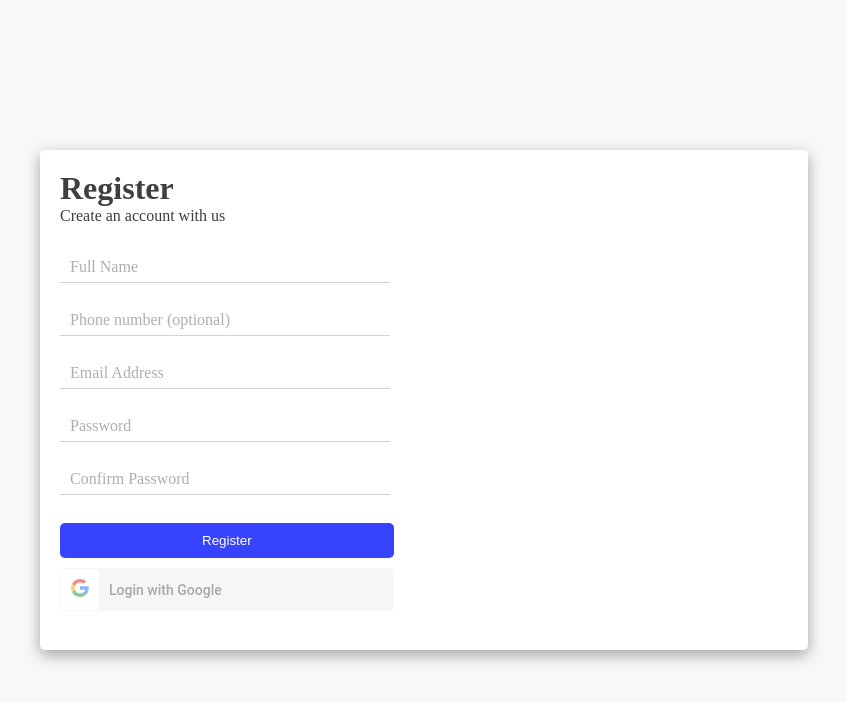
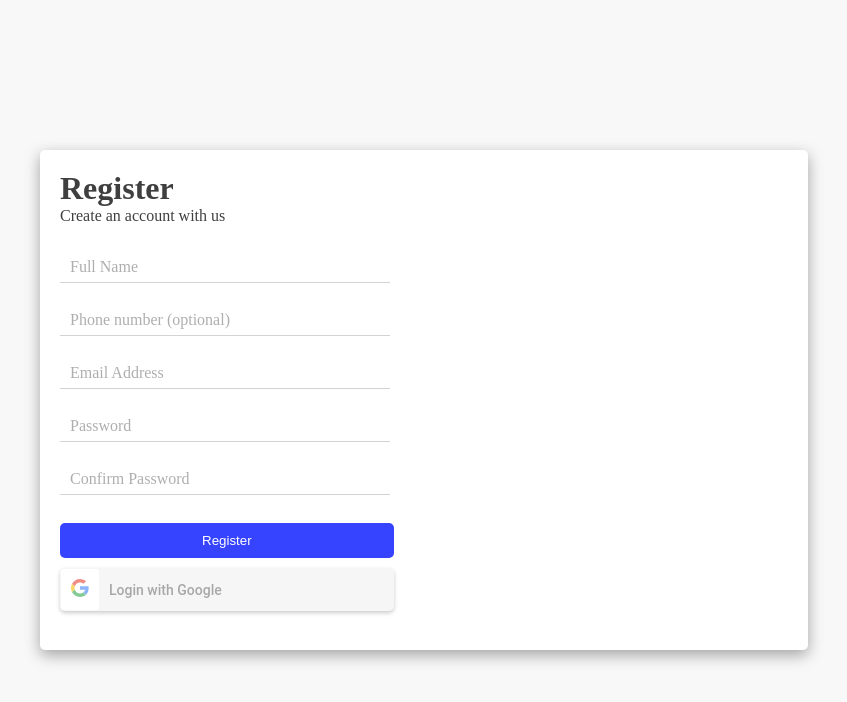
Before and after one commit to DennisRono/auth-sys, a React (Create React App) app: page / in a window 1280 px wide. Shown: the top 702 px of the page, without its empty margins (216-1063 px from the left). Built offline with nearby package versions, Linux system fonts and the light colour scheme.

Commit message:
ui-update

```diff
--- a/src/css/auth.css
+++ b/src/css/auth.css
@@ -75,8 +75,8 @@ body {
   margin-top: 10px;
   color: #fff;
   border-radius: 5px !important;
-  -webkit-box-shadow: none !important;
-          box-shadow: none !important;
+  -webkit-box-shadow: rgba(0, 0, 0, 0.35) 0px 2px 4px !important;
+          box-shadow: rgba(0, 0, 0, 0.35) 0px 2px 4px !important;
 }
 
 .authWrapper .authContainer .authFlex .authPlay .authReg .authRegFlex .authRegForm .login {
--- a/src/scss/auth.scss
+++ b/src/scss/auth.scss
@@ -61,7 +61,7 @@ body{
                                 margin-top: 10px;
                                 color: #fff;
                                 border-radius: 5px !important;
-                                box-shadow: none !important;
+                                box-shadow: rgba(0, 0, 0, 0.35) 0px 2px 4px !important;
                             }
                             .login{
                                 display: block;
```
Also changed, not shown: cron-logs.json (+1 -1 lines), 1 other file (tests, documents, lock files or other folders).
